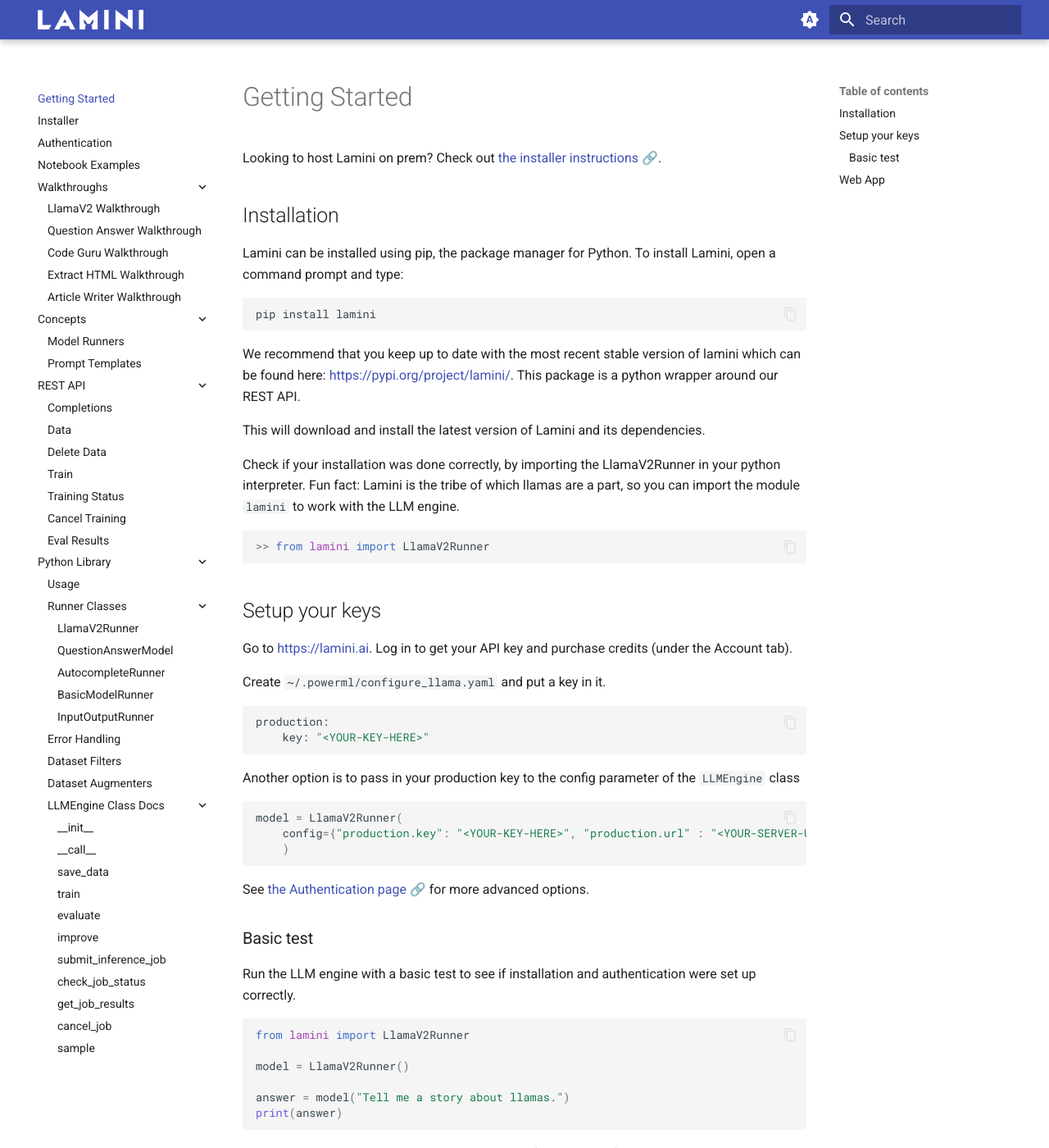
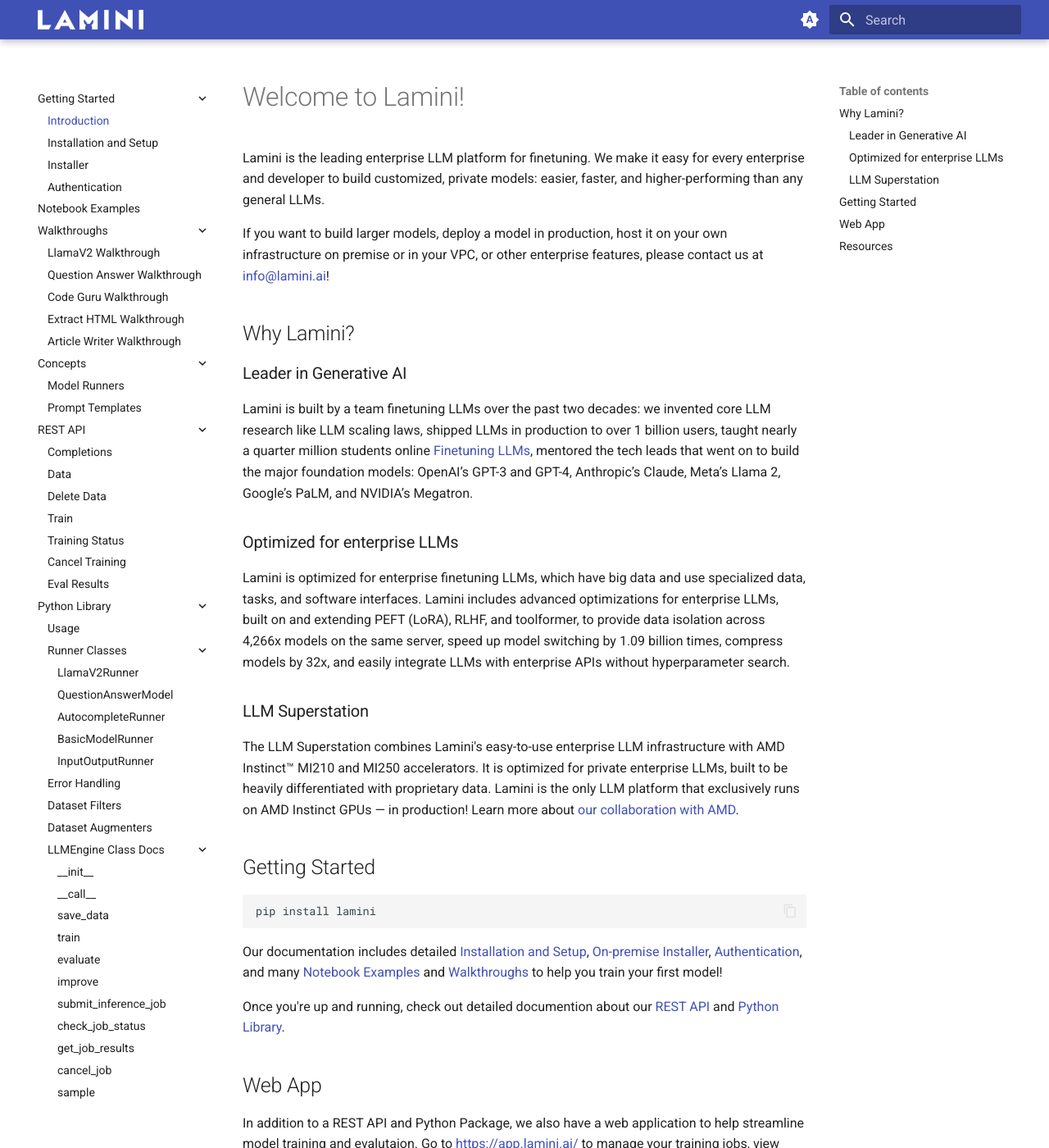
Before and after one commit to lamini-ai/lamini-ai.github.io, an MkDocs documentation site: the page built from docs/index.md, in a window 1280 px wide and 1400 px high. Shown: the whole window at 82% size. Built offline with MkDocs 1.6.1 and Material for MkDocs 9.7.7, drawn with Linux system fonts in a browser that asks for light colours; some of the changed text lies outside the part shown.

Commit message:
added introduction page

````diff
--- a/docs/auth.md
+++ /dev/null
@@ -1,151 +0,0 @@
-# Authentication
-
-Welcome to Lamini's exciting and secure world of authentication!
-
-To access Lamini's services, you'll need an API key, which you can retrieve from your [Lamini account page](https://app.lamini.ai). This API key is your secret, so be sure not to share it with anyone or expose it in any client-side code.
-
-To keep your API key safe, production requests should always be routed through your own backend server, where your API key can be securely loaded from an environment variable or key management service.
-
-Lamini offers several ways to provide your API key:
-
--   [Config file](#config-file)
--   [Python API](#python-api)
--   [Authorization HTTP header](#authorization-http-header)
-
-### Config file
-
-Ready to configure your Lamini API key? It's easy-peasy! Create a secret config file and put your key in it to get started.
-
-First, navigate to your [Lamini account page](https://app.lamini.ai) to retrieve your unique API key. Remember to keep this key a secret and don't expose it in any client-side code or share it with others.
-
-Next, create a `~/.powerml/configure_llama.yaml` file and place your key in it, like so:
-
-```sh
-production:
-    key: "<YOUR-KEY-HERE>"
-```
-
-The best part? The [Lamini python package](https://pypi.org/project/lamini) will automatically load your key from this config file for you, so you don't have to worry about it.
-
-If you're running Lamini in a docker container, make sure to copy/mount this file inside the container.
-
-Configuring your Lamini API key has never been so easy!
-
-### Python API
-
-Feeling new to coding? Don't worry, we've got you covered with our awesome Python API.
-
-To get started, simply import our API client and initialize it with your API key:
-
-```python
-from llama import LLMEngine
-
-llm = LLMEngine(
-    id="marketing",
-    model_name="meta-llama/Llama-2-7b-chat-hf",
-    config={
-        "production": {
-            "key": "<YOUR-KEY-HERE>",
-        }
-    },
-)
-```
-
-After you've set up, it's time to flex your coding skills by making some epic calls to our API! You'll be a pro in no time!
-
-### Authorization HTTP header
-
-All Lamini REST API requests should include your API key in an Authorization HTTP header as follows:
-
-```
-Authorization: Bearer <YOUR-KEY-HERE>
-```
-
-### Local mode
-
-If you are hosting your own Lamini servers, you need to point your client at the correct server.
-
-In the config file:
-
-```sh
-production:
-    key: "<YOUR-KEY-HERE>"
-    url: "<YOUR-SERVER-URL-HERE>:<YOUR-SERVER-PORT-HERE>"
-```
-
-In the python client:
-
-```python
-from llama import LLMEngine
-
-llm = LLMEngine(
-    id="marketing",
-    model_name="meta-llama/Llama-2-7b-chat-hf",
-    config={
-        "production": {
-            "key": "<YOUR-KEY-HERE>",
-            "url": "<YOUR-SERVER-URL-HERE>:<YOUR-SERVER-PORT-HERE>"
-        }
-    },
-)
-```
-
-## Accounts
-
-### Create an account
-
-Yo, listen up! Creating an account with Lamini is easy peasy, lemon squeezy. All you need is a Gmail address to sign in with [Google single sign-on](https://app.lamini.co), and voila! We'll set up an account and token for you in no time.
-
-### Organizations
-
-If you're running a large organization and need to manage multiple users on the same account, you should totally hit us up for an enterprise account. Just [sign up](https://lamini.ai/contact) and we'll get you sorted.
-
-## Google Colab
-
-We got your back when it comes to integrating with Google Colab, no sweat. Say goodbye to storing your API key in a notebook, and say hello to our effortless snippet for automatic login:
-
-```python
-# @title Setup: Authenticate with Google & install the open-source [Lamini library](https://pypi.org/project/lamini) to use LLMs easily
-%%capture
-
-from google.colab import auth
-import requests
-import os
-import yaml
-
-def authenticate_powerml():
-  auth.authenticate_user()
-  gcloud_token = !gcloud auth print-access-token
-  powerml_token_response = requests.get('https://api.powerml.co/data_studio/auth/verify_gcloud_token?token=' + gcloud_token[0])
-  return powerml_token_response.json()['token']
-
-production_token = authenticate_powerml()
-!pip install --upgrade --force-reinstall --ignore-installed lamini
-
-keys_dir_path = '/root/.powerml'
-os.makedirs(keys_dir_path, exist_ok=True)
-
-keys_file_path = keys_dir_path + '/configure_llama.yaml'
-with open(keys_file_path, 'w') as f:
-  yaml.dump(config, f, default_flow_style=False)
-```
-
-This code snippet stores your API key in the production_token variable and writes it to the config file for you. Easy, right? If you prefer, you can also pass your API key to the LLM object using the Python API.
-
-## Comparison of authentication methods
-
-Authentication methods can be a real head-scratcher, especially if you're new to the game. But fear not, my fellow memers! Lamini has got you covered with three different authentication methods: config file, Python API, and Authorization HTTP header.
-
-### Config file
-
-The config file is perfect for small-scale applications and personal projects, as it's easy to set up and configure. But beware, storing your API key in plain text on your machine is like putting your password on a post-it note. Keep that file to yourself, and don't let anyone else get their grubby little hands on it.
-
-### Python API
-
-If you need flexibility and scalability for large-scale applications, the Python API method is the way to go. You can dynamically set your API key based on your app's requirements, and you can use it with various environments and applications. But still, don't go sharing your key with anyone or commit it to a version control system.
-
-### Authorization HTTP header
-
-The Authorization HTTP header method is for the big boys, the ones with larger-scale apps and stringent security requirements. This method is secure because the API key isn't stored in plain text, but it requires additional implementation effort to set up correctly. Plus, managing and rotating API keys can be a real pain in the butt.
-
-In the end, you'll have to weigh the pros and cons of each method to determine which one is the best fit for your needs. Just remember, always keep your API key safe and secure like a secret meme stash.
--- a/docs/index.md
+++ b/docs/index.md
@@ -1,62 +1,39 @@
-# Getting Started
+# Welcome to Lamini!
 
-Looking to host Lamini on prem? Check out [the installer instructions](/installer) 🔗.
-## Installation
+Lamini is the leading enterprise LLM platform for finetuning. We make it easy for every enterprise and developer to build customized, private models: easier, faster, and higher-performing than any general LLMs.
 
-Lamini can be installed using pip, the package manager for Python. To install Lamini, open a command prompt and type:
+If you want to build larger models, deploy a model in production, host it on your own infrastructure on premise or in your VPC, or other enterprise features, please contact us at [info@lamini.ai](mailto:info@lamini.ai)!
 
+## Why Lamini?
+
+### Leader in Generative AI
+Lamini is built by a team finetuning LLMs over the past two decades: we invented core LLM research like LLM scaling laws, shipped LLMs in production to over 1 billion users, taught nearly a quarter million students online [Finetuning LLMs](https://www.deeplearning.ai/short-courses/finetuning-large-language-models/), mentored the tech leads that went on to build the major foundation models: OpenAI’s GPT-3 and GPT-4, Anthropic’s Claude, Meta’s Llama 2, Google’s PaLM, and NVIDIA’s Megatron.
+
+### Optimized for enterprise LLMs
+
+Lamini is optimized for enterprise finetuning LLMs, which have big data and use specialized data, tasks, and software interfaces. Lamini includes advanced optimizations for enterprise LLMs, built on and extending PEFT (LoRA), RLHF, and toolformer, to provide data isolation across 4,266x models on the same server, speed up model switching by 1.09 billion times, compress models by 32x, and easily integrate LLMs with enterprise APIs without hyperparameter search.
+
+### LLM Superstation
+
+The LLM Superstation combines Lamini's easy-to-use enterprise LLM infrastructure with AMD Instinct™ MI210 and MI250 accelerators. It is optimized for private enterprise LLMs, built to be heavily differentiated with proprietary data. Lamini is the only LLM platform that exclusively runs on AMD Instinct GPUs — in production! Learn more about [our collaboration with AMD](https://www.lamini.ai/blog/lamini-amd-paving-the-road-to-gpu-rich-enterprise-llms).
+
+## Getting Started
 ```sh
 pip install lamini
 ```
+Our documentation includes detailed [Installation and Setup](/Start/setup), [On-premise Installer](/Start/installer), [Authentication](/Start/auth), and many [Notebook Examples](/notebooks) and [Walkthroughs](/Examples/llama_v2_example) to help you train your first model!
 
-We recommend that you keep up to date with the most recent stable version of lamini which can be found here: [https://pypi.org/project/lamini/](https://pypi.org/project/lamini/). This package is a python wrapper around our REST API.
-
-This will download and install the latest version of Lamini and its dependencies.
-
-Check if your installation was done correctly, by importing the LlamaV2Runner in your python interpreter. Fun fact: Lamini is the tribe of which llamas are a part, so you can import the module `lamini` to work with the LLM engine.
-
-```python
->> from lamini import LlamaV2Runner
-```
-
-## Setup your keys
-
-Go to [https://lamini.ai](https://lamini.ai). Log in to get your API key and purchase credits (under the Account tab).
-
-Create `~/.powerml/configure_llama.yaml` and put a key in it.
-
-```sh
-production:
-    key: "<YOUR-KEY-HERE>"
-```
-
-Another option is to pass in your production key to the config parameter of the `LLMEngine` class
-
-```python
-model = LlamaV2Runner(
-    config={"production.key": "<YOUR-KEY-HERE>", "production.url" : "<YOUR-SERVER-URL-HERE>"}
-    )
-```
-
-See [the Authentication page](/auth) 🔗 for more advanced options.
-
-### Basic test
-
-Run the LLM engine with a basic test to see if installation and authentication were set up correctly.
-
-```python
-from lamini import LlamaV2Runner
-
-model = LlamaV2Runner()
-
-answer = model("Tell me a story about llamas.")
-print(answer)
-```
-
-Now you're on your way to building your own LLM for your specific use case!
-
-To play with different types in an interface, you can log in at [https://lamini.ai](https://lamini.ai) and use the playground there.
+Once you're up and running, check out detailed documention about our [REST API](/API_v2/completions) and [Python Library](/python_library).
 
 ## Web App
+In addition to a REST API and Python Package, we also have a web application to help streamline model training and evalutaion. Go to [https://app.lamini.ai/](https://app.lamini.ai/) to manage your training jobs, view model eval results, test your finetuned models in a playground, generate API keys, and monitor usage.
 
-In addition to a REST API and Python Package, we also have a web application to help streamline model training and evalutaion. Go to [https://app.lamini.ai/](https://app.lamini.ai/) to view your training jobs, see model evaulation, play around with finetuned models in a playground, generate API keys, and monitor usage.
+## Resources
+- [Lamini & AMD: Paving the Road to GPU-Rich Enterprise LLMs](https://www.lamini.ai/blog/lamini-amd-paving-the-road-to-gpu-rich-enterprise-llms)
+- [Finetuning LLMs with our CEO Sharon Zhou & Andrew Ng](https://www.lamini.ai/blog/finetuning-llms-with-our-ceo-sharon-zhou-andrew-ng)
+- [One Billion Times Faster Finetuning with Lamini PEFT](https://www.lamini.ai/blog/one-billion-times-faster-finetuning-with-lamini-peft)
+- [Prompt-engineering vs. Finetuning](https://www.lamini.ai/blog/the-battle-between-prompting-and-finetuning)
+- [Free, Fast & Furious Finetuning](https://www.lamini.ai/blog/free-fast-and-furious-finetuning)
+- [How to specialize general-purpose LLMs to private data](https://www.lamini.ai/blog/specialize-llms-to-private-data-databricks)
+
+<br><br>
--- a/docs/installer.md
+++ /dev/null
@@ -1,91 +0,0 @@
-# Installer 🦙
-
-Looking to get an installer and host Lamini on-premise or on a GPU VM in your VPC? Reach out to us at [info@lamini.ai](mailto:info@lamini.ai)!
-
-## System requirements 🌾
-Before getting started, make sure your machine is set up to run Lamini smoothly. Check that your machine has ***at least***:
-
-- 64 GB CPU memory
-- 32 GB GPU memory
-- 1 TB disk
-- Ubuntu 22*
-
-*other linux distros should work as long as they run Docker/OCI
-
-Reach out to us at [info@lamini.ai](mailto:info@lamini.ai) for advice on
-configuring and purchasing machines capable of running your
-desired application, LLM model (e.g. Llama v2), data volume, and number of users.
-
-Our typical configuration is an LLM Superstation, which is a powerful server
-with multiple GPUs that can fully host, finetune, and deploy the largest
-models on the Lamini platform.  We have configs that fit into an office or
-datacenter.  The Lamini software architecture is based on technologies used
-in supercomputers and scales horizontally to the largest systems in the world, e.g.
-more than 10,000 GPUs.
-
-However, you can also run the entire Lamini platform on your laptop.  It's a helpful
-dev/testing environment, and CPUs can run LLMs with hundreds of millions of parameters
-just fine.
-
-## Dependencies ☕️
-
-Lamini is entirely self contained and can run on any machine that can run Docker or OCI containers.  In addition to the operation system, provisioning involves installing Docker, and installing the GPU driver.
-
-### Docker
-Install Docker by following [the instructions here](https://docs.docker.com/engine/install/ubuntu/) 🔗.
-
-### Driver
-1. Install the GPU driver for the operating system following the manufacturer's instructions.
-1. Run system management interface (SMI) tests inside of a GPU enabled docker container to verify the installation.
-
-## Lamini installer 🎁
-
-### LLM Superstation
-
-1. Using the link provided by Lamini (reach out if you have any issues!), get the installer: `$ wget -O lamini-installer.sh '`*`link-to-installer`*`'` .
-1. Add execute permissions: `$ chmod +x lamini-installer.sh` .
-1. Run the installer: `$ ./lamini-installer.sh` .
-
-### Kubernetes/etc setup
-
-Docs coming soon!  Reach out to us at [info@lamini.ai](mailto:info@lamini.ai)!
-
-## Start up 🚀
-Woo, congrats and welcome to the herd!!
-
-Start Lamini with `$ ./build-lamini-installer/lamini-installer/lamini-up`.
-We recommend running this inside a [screen](https://en.wikipedia.org/wiki/GNU_Screen)
-or [tmux](https://en.wikipedia.org/wiki/Tmux) for ease of use to be able to
-view detailed logs.
-
-You can also run with `$ ./build-lamini-installer/lamini-installer/lamini-up -d`
-to start the services as a background daemon process, and view the logs with
-`docker logs`
-
-Once running, you can checkout the UI at [http://localhost:5001](http://localhost:5001)!
-
-## Configuring Lamini
-
-### llama_config.yaml
-
-Most configuration options for the Lamini platform are available in a single
-yaml configuration file, which is installed at:
-`$ ./build-lamini-installer/lamini-installer/configs/llama_config.yaml`
-
-Some common config values:
-
-1. verbose : Set to true to enable verbose logging
-2. powerml : A list of API endpoints.  If you want to run different services on different machines, e.g. in a kubernetes cluster, configure each service's endpoints here.
-3. wandb.key : Add your weight and biases key here to get detailed dashboards for your fine tuning experiments.
-4. disable_auth : Turn off built in authentication, e.g. if you want to use your own.
-5. auth.google_whitelist : Set to your company domain to enable any gmail account with a matching domain to log in.
-
-### docker-compose.yaml
-
-The list of all Lamini services is available in the docker-compose.yaml file
-`$ ./build-lamini-installer/lamini-installer/docker-compose.yaml`
-
-Some common config values:
-
-1. USE_HTTPS : enable or disable HTTPS (e.g. for external facing services or internal development)
-2. volumes.slurm-volume: where do you want fine-tuned models to be stored (they are saved in pytorch format)
--- a/mkdocs.yml
+++ b/mkdocs.yml
@@ -45,9 +45,11 @@
 
 # Page tree
 nav:
-  - Getting Started: index.md
-  - Installer: installer.md
-  - Authentication: auth.md
+  - Getting Started:
+      - Introduction: index.md
+      - Installation and Setup: Start/setup.md
+      - Installer: Start/installer.md
+      - Authentication: Start/auth.md
   - Notebook Examples: notebooks.md
   - Walkthroughs:
       - LlamaV2 Walkthrough: Examples/llama_v2_example.md
````
Also changed, not shown: 1 other file.
